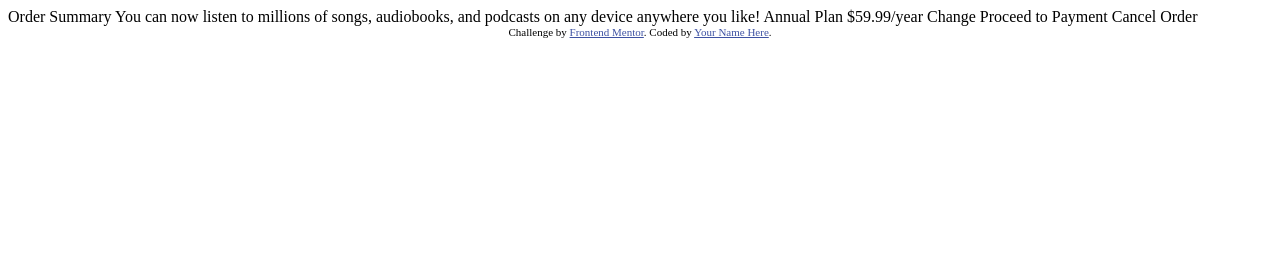
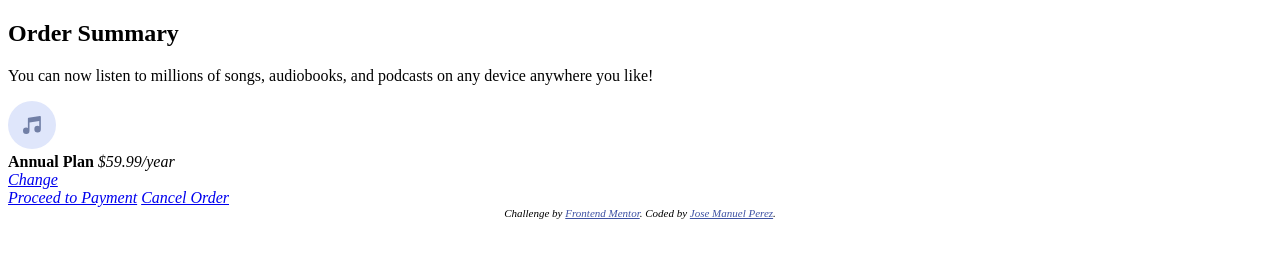
Before and after one commit to jmpevzla/fm-order-summary, a plain HTML site: page index.html in a window 1280 px wide. Drawn offline with Linux system fonts and the light colour scheme.

Commit message:
html mark

```diff
--- a/index.html
+++ b/index.html
@@ -15,23 +15,30 @@
   </style>
 </head>
 <body>
+  <main>
+    <article class="order">
+      <h2 class="title">Order Summary</h2>
 
-  Order Summary
+      <p class="desc">You can now listen to millions of songs, audiobooks, and podcasts on any
+      device anywhere you like!</p>
 
-  You can now listen to millions of songs, audiobooks, and podcasts on any
-  device anywhere you like!
+      <section class="plan">
+        <img class="icon" src="images/icon-music.svg" alt="music icon" />
+        <div class="details">
+          <strong class="name">Annual Plan</strong>
+          <em class="price">$59.99/year</span>
+        </div>
+        <a class="change-link" href="#">Change</a>
+      </section>
 
-  Annual Plan
-  $59.99/year
-
-  Change
-
-  Proceed to Payment
-  Cancel Order
+      <a class="proceed-link" href="#">Proceed to Payment</a>
+      <a class="cancel-link" href="#">Cancel Order</a>
+    </article>
+  </main>
 
   <div class="attribution">
     Challenge by <a href="https://www.frontendmentor.io?ref=challenge" target="_blank">Frontend Mentor</a>.
-    Coded by <a href="#">Your Name Here</a>.
+    Coded by <a href="#">Jose Manuel Perez</a>.
   </div>
 </body>
 </html>
```
